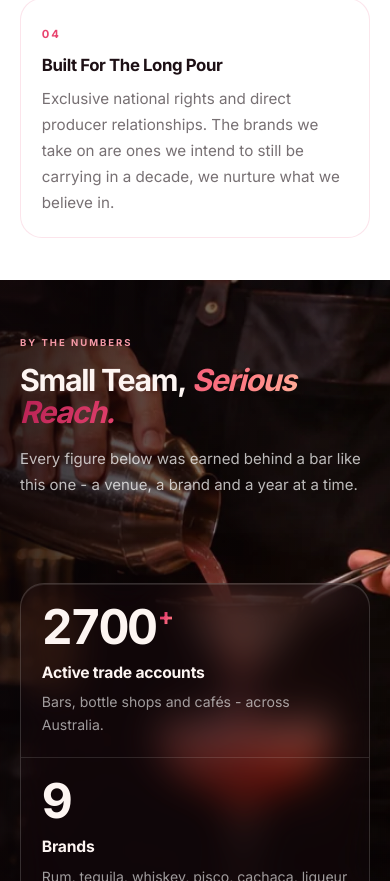
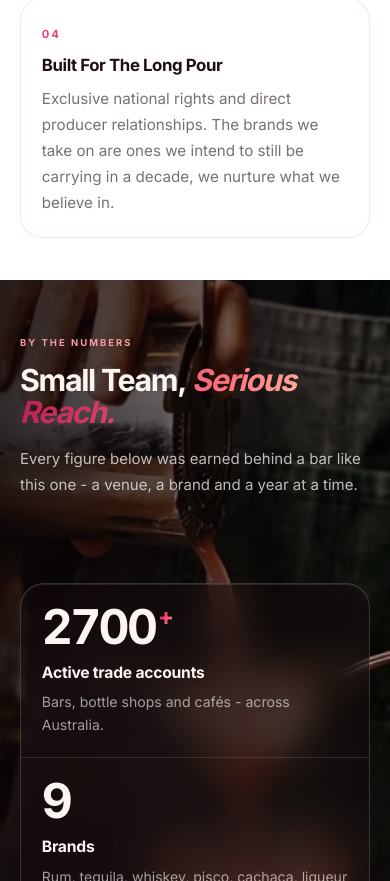
Before and after one commit to eloma-group/3two1-client-1, a React (Vite) app: page /our-story in a window 390 px wide. Shown: the part 5583-6464 px from the top of the page. Built offline with nearby package versions, Linux system fonts and the light colour scheme; a web font is replaced by a local one.

Commit message:
Our Story: By the numbers section uses the new bartender pour photo; mobile crop keeps the pour in frame

```diff
--- a/src/pages/Investors.module.css
+++ b/src/pages/Investors.module.css
@@ -337,6 +337,10 @@
 }
 .figuresPhoto { position: absolute; inset: -10% 0; z-index: -2; }
 .figuresPhoto img { width: 100%; height: 100%; object-fit: cover; object-position: 50% 50%; display: block; }
+/* On a narrow screen only a sliver of the wide photo shows: keep it on the pour */
+@media (max-width: 760px) {
+  .figuresPhoto img { object-position: 68% 50%; }
+}
 /* Darkest at top-left, where the heading sits, and at the base, under the panel. */
 .figuresScrim {
   position: absolute;
--- a/src/pages/Investors.tsx
+++ b/src/pages/Investors.tsx
@@ -152,7 +152,7 @@ function FiguresBand() {
   return (
     <section className={styles.figures} ref={ref}>
       <motion.div className={styles.figuresPhoto} style={reduced ? undefined : { y: photoY }} aria-hidden="true">
-        <img src="/images/about-numbers-bar-pour.webp" alt="" loading="lazy" decoding="async" />
+        <img src="/images/about-numbers-bartender.webp" alt="" loading="lazy" decoding="async" />
       </motion.div>
       <div className={styles.figuresScrim} aria-hidden="true" />
 
```
Also changed, not shown: public/images/about-numbers-bartender.webp (added).
